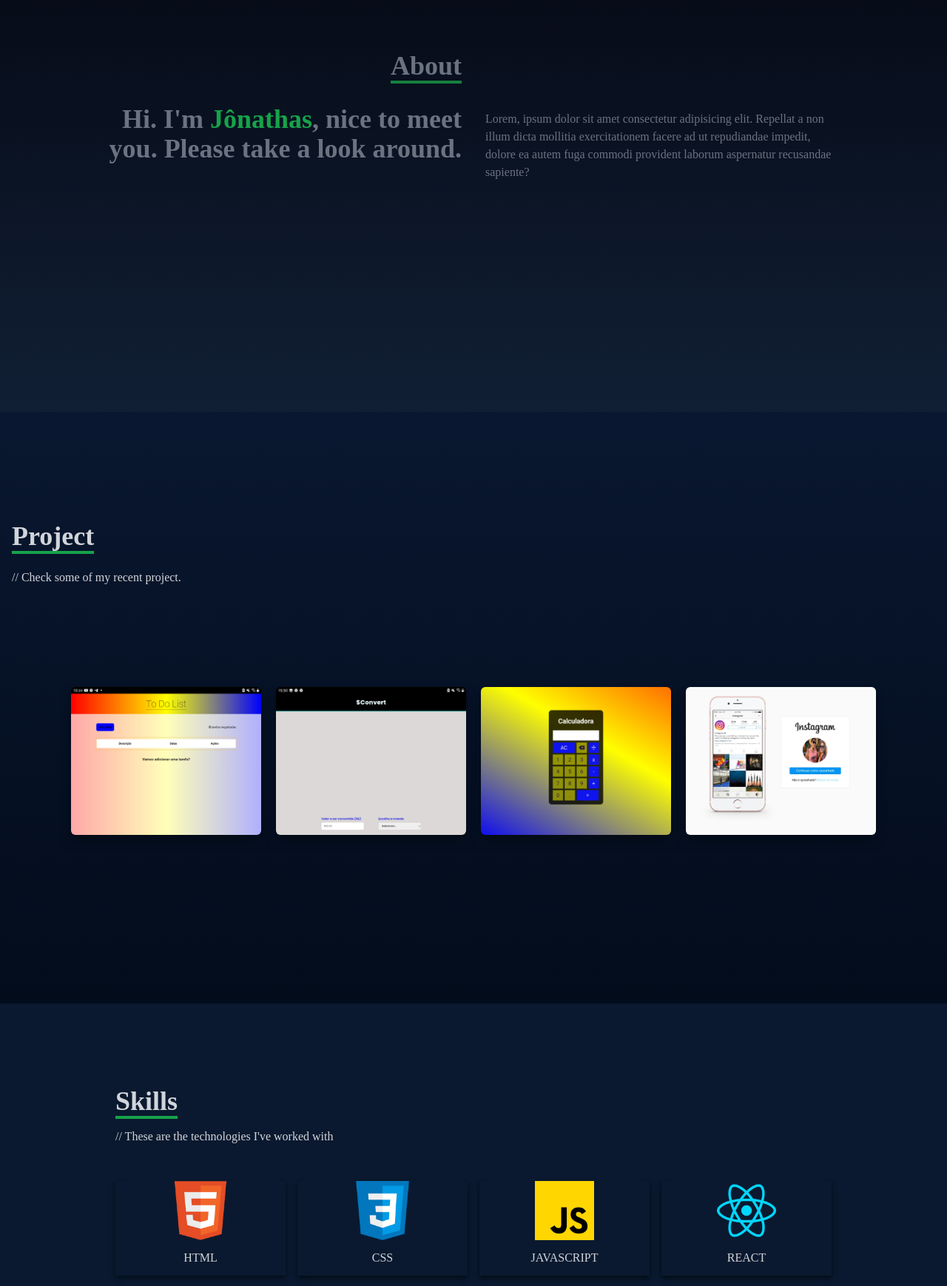
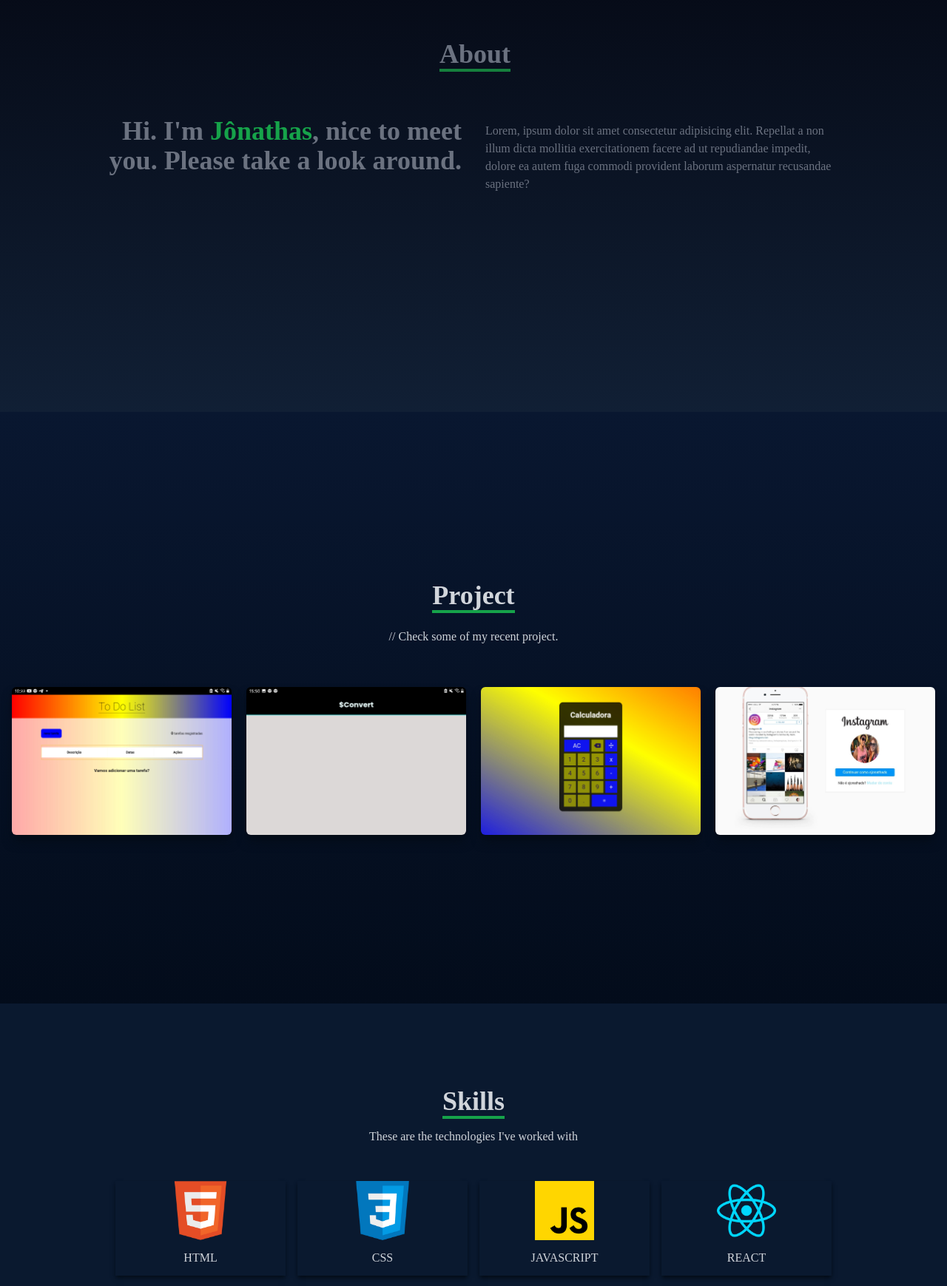
Before and after one commit to Jonathasds/portifolio-jonathas, a React (Create React App) app: page / in a window 1280 px wide. Shown: the part 1043-2782 px from the top of the page at 74% size. Built offline with nearby package versions, Linux system fonts and the light colour scheme.

Commit message:
centralizar title

```diff
--- a/src/components/About.jsx
+++ b/src/components/About.jsx
@@ -4,14 +4,14 @@ const About = () => {
   return (
     <div name='about' className="w-full h-screen bg-gradient-to-t shadow-xl from-[#0a192ff8]  to-[#02030c] p-3 text-gray-500 ">
         <div className=" flex flex-col justify-center items-center w-full h-full">
-            <div className="max-w-[1000px] w-full grid grid-cols-2 gap-8">
-                <div className="sm:text-right pb-8 pl-1" >
+            <div className="max-w-[1000px] w-full grid grid-cols-1 gap-8">
+                <div className="sm:text-center pb-8 pl-1 text-center" >
                     <h2 className="text-4xl font-bold inline border-b-4   border-green-700"> About</h2>
                 </div>
                 <div></div>
 
             </div>
-            <div className="max-w-[1000px] w-full grid sm:grid-cols-2 gap-8">
+            <div className="max-w-[1000px] w-full grid sm:grid-cols-2  gap-8">
                 <div className=" sm:text-right text-4xl font-bold">
                     <p>Hi. I'm <span className="text-green-600">Jônathas</span>, nice to meet you. Please take a look around.</p>
                 </div>
--- a/src/components/Contact.jsx
+++ b/src/components/Contact.jsx
@@ -5,7 +5,7 @@ const Contact = () => {
     return (
         <div name='contact' className='w-full h-screen bg-gray-900 flex justify-center items-center p-3'>
             <form method="POST" target="_blank" action="https://getform.io/f/5a6ce62f-ec4f-44c2-b885-9a4085f72f4b" className=' flex flex-col max-w-[600px]'>
-                <div className='pb-8 ' >
+                <div className='pb-8  text-center' >
                     <p className=' text-3xl md:text-font-bold inline border-b-4 i border-green-700 text-gray-300'>Contact</p>
                     <p className=' text-gray-300 py-4'>// Submit the form below or email - jonathadelgado@gmail.com</p>
                 </div>
--- a/src/components/Home.jsx
+++ b/src/components/Home.jsx
@@ -46,7 +46,7 @@ const Home = () => {
             {" "}
             <a target="_blank" href={CV} dowload>
               {" "}
-              Dawload CV{" "}
+              Download CV{" "}
             </a>
             <HiArrowNarrowRight className="ml-3" />
           </button>
--- a/src/components/Navbar.jsx
+++ b/src/components/Navbar.jsx
@@ -20,24 +20,24 @@ const Navbar = () => {
       <ul className="hidden md:flex">
 
         <li className=" after-text-white text-green-500 hover:text-white hover:scale-110 ease-in duration-400">
-          <Link  to="home" smooth={true} duration={500}>Home</Link>
+          <Link  to="home" smooth={true} duration={800}>Home</Link>
         </li>
 
 
         <li className="hover:text-green-500 hover:scale-110 ease-i duration-400">
-        <Link  to="about" smooth={true} duration={500}>About</Link>
+        <Link  to="about" smooth={true} duration={800}>About</Link>
         </li>
 
         <li className="hover:text-green-500 hover:scale-110 ease-in duration-400">
-        <Link  to="project" smooth={true} duration={500}>Project</Link>
+        <Link  to="project" smooth={true} duration={800}>Project</Link>
         </li>
 
         <li className="hover:text-green-500 hover:scale-110 ease-in duration-400">
-        <Link  to="skills" smooth={true} duration={500}>Skills</Link>
+        <Link  to="skills" smooth={true} duration={800}>Skills</Link>
         </li>
 
         <li className="hover:text-green-500 hover:scale-110 ease-in duration-400">
-        <Link  to="contact" smooth={true} duration={500}> Contact</Link>
+        <Link  to="contact" smooth={true} duration={800}> Contact</Link>
         </li>
       </ul>
 
@@ -55,19 +55,19 @@ const Navbar = () => {
         }
       >
         <li className="z-10 py-6 text-4xl text-green-500 hover:text-white hover:scale-110 ease-i duration-400">
-        <Link onClick={handleClick} to="home" smooth={true} duration={500}>Home</Link>
+        <Link onClick={handleClick} to="home" smooth={true} duration={800}>Home</Link>
         </li>
         <li className="z-10 py-6 text-4xl hover:text-green-500 hover:scale-110 ease-i duration-400">
-        <Link onClick={handleClick} to="about" smooth={true} duration={500}>About</Link>
+        <Link onClick={handleClick} to="about" smooth={true} duration={800}>About</Link>
         </li>
         <li className="z-10 py-6 text-4xl hover:text-green-500 hover:scale-110 ease-i duration-400">
-        <Link onClick={handleClick} to="project" smooth={true} duration={500}>Project</Link>
+        <Link onClick={handleClick} to="project" smooth={true} duration={800}>Project</Link>
         </li>
         <li className="z-10 py-6 text-4xl hover:text-green-500 hover:scale-110 ease-i duration-400">
-        <Link onClick={handleClick} to="skills" smooth={true} duration={500}>Skills</Link>
+        <Link onClick={handleClick} to="skills" smooth={true} duration={800}>Skills</Link>
         </li>
         <li className="z-10 py-6 text-4xl hover:text-green-500 hover:scale-110 ease-i duration-400">
-        <Link onClick={handleClick} to="contact" smooth={true} duration={500}> Contact</Link>
+        <Link onClick={handleClick} to="contact" smooth={true} duration={800}> Contact</Link>
         </li>
       </ul>
 
--- a/src/components/Project.jsx
+++ b/src/components/Project.jsx
@@ -13,7 +13,7 @@ const Project = () => {
       className="w-full shadow-lg md:h-screen text-gray-300 bg-gradient-to-t to-[#091730] from-[#030c1b]"
     >
       <div className="ma-w-[1000px] mx-auto p-4 flex flex-col justify-center w-full h-full">
-        <div className="pb-8">
+        <div className="pb-8 text-center">
           <p className="text-4xl font-bold inline border-b-4 text-gray-300 border-green-600">
             Project
           </p>
@@ -22,12 +22,12 @@ const Project = () => {
 
         {/* Container */}
 
-        <div className="grid sm:grid-cols-2 md:grid-cols-4 gap-5 md:m-20 m-10">
+        <div className="grid sm:grid-cols-2 md:grid-cols-4 gap-5">
 
             {/* Grid Item */}
           <div
             style={{ backgroundImage: `url(${ToDo})` }}
-            className="shadow-lg shadow-[#040c16] group container rounded-md flex justify-center items-center mx-auto content-div"
+            className="shadow-lg shadow-[#040c16] group container  rounded-md flex justify-center items-center mx-auto content-div"
           >
             {/* Hover  */}
                 <div className="opacity-0  group-hover:opacity-100">
--- a/src/components/Skills.jsx
+++ b/src/components/Skills.jsx
@@ -17,9 +17,9 @@ const Skills = () => {
     <div name='skills' className='w-full h-screen bg-[#0a192f]  text-gray-300'>
       {/* Container */}
       <div className='max-w-[1000px] mx-auto p-4 flex flex-col  justify-center w-full h-full'>
-          <div>
+          <div className='text-center'>
               <p className='text-4xl font-bold inline border-b-4  border-green-600 '>Skills</p>
-              <p className='py-4'>// These are the technologies I've worked with</p>
+              <p className='py-4 '> These are the technologies I've worked with</p>
           </div>
 
           <div className='w-full grid grid-cols-3  sm:grid-cols-4 gap-4 text-center py-8'>
```
